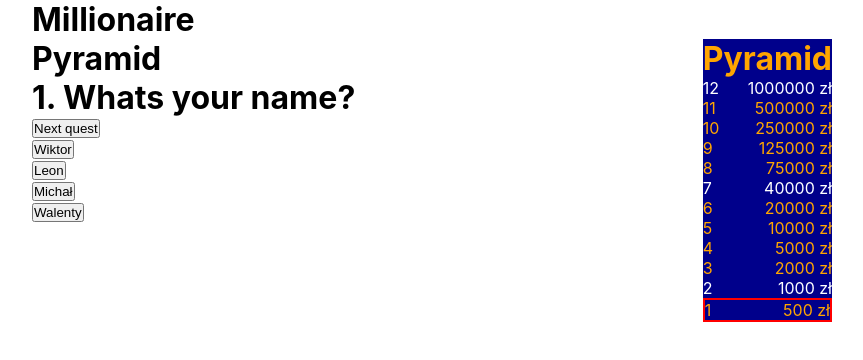
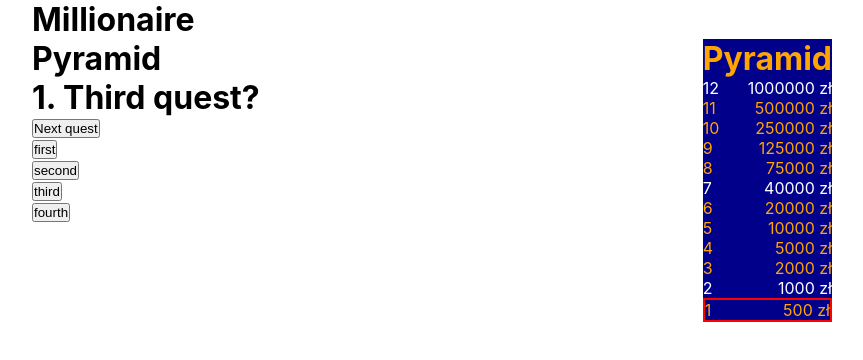
Before and after one commit to Koronagaba/Millionaire-game, a React (Create React App) app: page / in a window 1280 px wide. Shown: the top 360 px of the page, without its empty margins (208-1071 px from the left). Built offline with nearby package versions, Linux system fonts and the light colour scheme.

Commit message:
Created and used reducers action that draws the question

```diff
--- a/src/components/question/Question.tsx
+++ b/src/components/question/Question.tsx
@@ -1,25 +1,36 @@
-import React from "react";
+import { useEffect } from "react";
 import { useDispatch, useSelector } from "react-redux";
 import { RootState } from "../../app/store";
-import { data } from "../../data/data";
-import { nextQuestion } from "../../features/questionsSlice";
+
+import { drawQuestion, nextQuestion } from "../../features/questionsSlice";
 
 const Question = () => {
   const dispatch = useDispatch();
-  const questionNumber = useSelector((state: RootState) => state.questions.questionNumber)
+
+  const { questionNumber, randomQuestion } = useSelector(
+    (state: RootState) => state.questions
+  );
+
+  useEffect(() => {
+    dispatch(drawQuestion());
+  }, []);
 
   const onNextQuest = () => {
     dispatch(nextQuestion());
+    dispatch(drawQuestion());
   };
+
 
   return (
     <div>
       <h1>Pyramid</h1>
       <div>
         <div>
-          <h1>{questionNumber}. {data[0].question}</h1>
+          <h1>
+            {questionNumber}. {randomQuestion?.question}
+          </h1>
           <button onClick={onNextQuest}>Next quest</button>
-          {data[0].answers.map((answer) => (
+          {randomQuestion?.answers.map((answer) => (
             <div>
               <button className="btn">{answer.answer}</button>
             </div>
--- a/src/features/questionsSlice.ts
+++ b/src/features/questionsSlice.ts
@@ -1,20 +1,37 @@
 import { createSlice } from "@reduxjs/toolkit";
+import { data } from "../data/data";
+import { SingleData } from "../types/types";
 
-
-const initialState = {
-    questionNumber: 1
+interface QuestionState {
+  questionNumber: number;
+  data: SingleData[];
+  randomQuestion: SingleData | null
 }
 
+const initialState: QuestionState = {
+  questionNumber: 1,
+  data,
+  randomQuestion: null
+};
 
 const questionsSlice = createSlice({
-    name: 'question',
+  name: "question",
   initialState,
   reducers: {
     nextQuestion(state) {
-      state.questionNumber = state.questionNumber +1
-    }
-  }
-})
+      state.questionNumber = state.questionNumber + 1;
+    },
+    drawQuestion(state) {
+      if (state.questionNumber <= 3) {
 
-export const {nextQuestion} = questionsSlice.actions
-export default questionsSlice.reducer
+      const random = Math.floor(Math.random() * state.data.length )
+      state.randomQuestion = state.data[random]
+      state.data.splice(random, 1)
+
+
+    }},
+  },
+});
+
+export const { nextQuestion, drawQuestion } = questionsSlice.actions;
+export default questionsSlice.reducer;
```
Lines whose indentation alone changed are shown as unchanged.
